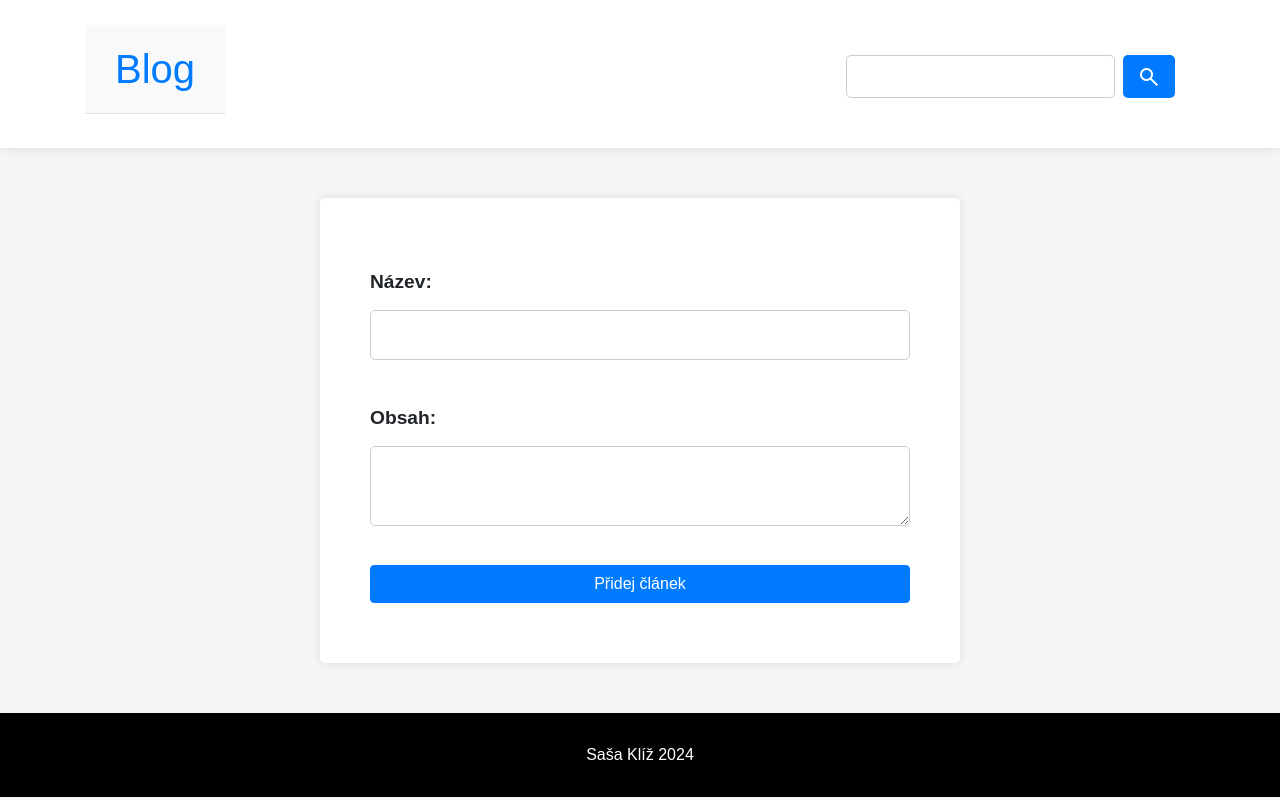
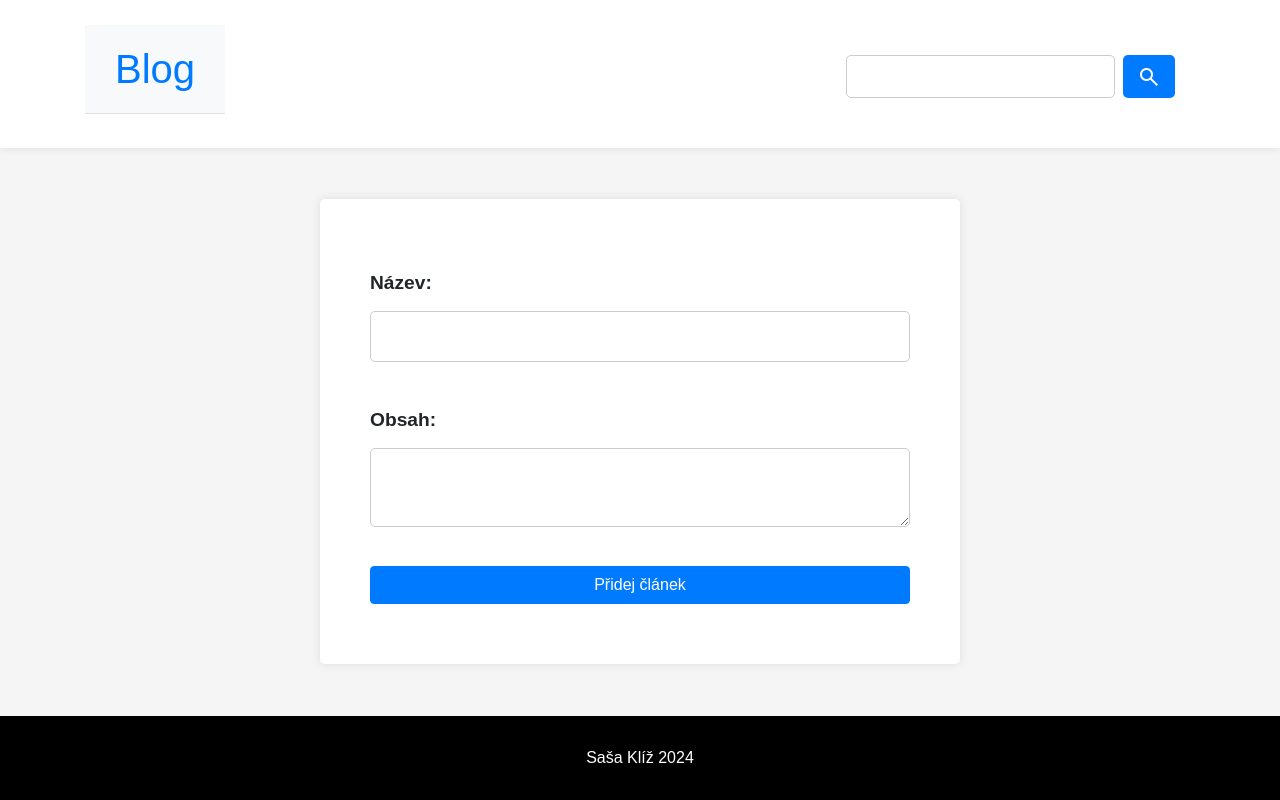
Before and after one commit to Ninjicek/Blog, a PHP site: page /add_article.php in a window 1280 px wide. Run offline with PHP 8.4, Linux system fonts and the light colour scheme.

Commit message:
Update styly.css

```diff
--- a/css/styly.css
+++ b/css/styly.css
@@ -3,6 +3,10 @@
     margin: 0;
     padding: 0;
     background-color: #f5f5f5;
+    min-height: 100vh;
+    display: flex;
+    flex-direction: column;
+    justify-content: space-between;
 }
 
 h1 {
```
